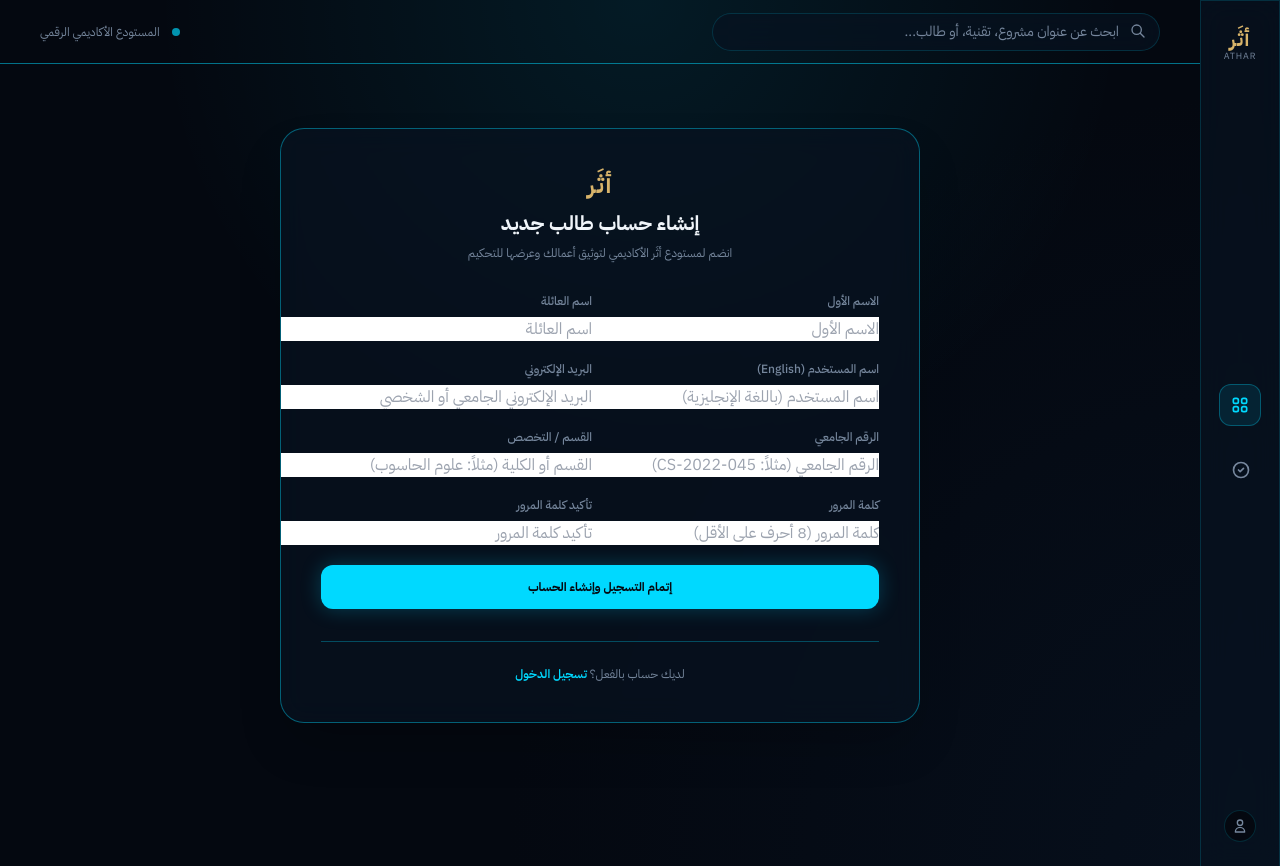
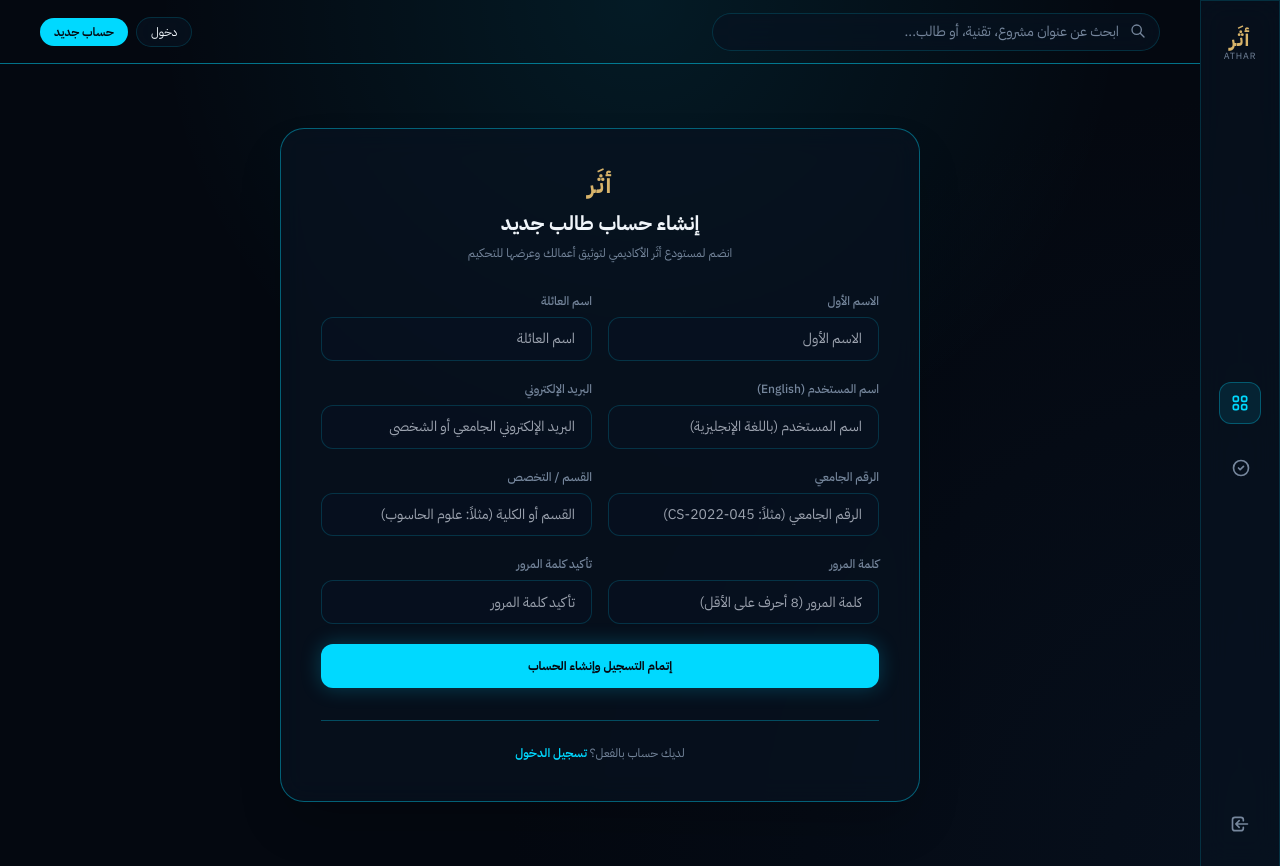
Before and after one commit to Awabaltayeb/Athaar, a Django app: page /auth/register/ in a window 1280 px wide. Run offline with Django 5.2, Linux system fonts and the light colour scheme; some libraries are stand-ins or nearby versions.

Commit message:
Update base.html

```diff
--- a/templates/base.html
+++ b/templates/base.html
@@ -5,12 +5,10 @@
     <meta name="viewport" content="width=device-width, initial-scale=1.0">
     <title>{% block title %}أثَر | المنصة الرقمية لتوثيق وتقييم المشاريع الأكاديمية{% endblock %}</title>
 
-    <!-- خط IBM Plex Sans Arabic للأصالة الهندسية -->
     <link rel="preconnect" href="https://fonts.googleapis.com">
     <link rel="preconnect" href="https://fonts.gstatic.com" crossorigin>
     <link href="https://fonts.googleapis.com/css2?family=IBM+Plex+Sans+Arabic:wght@300;400;500;600;700&display=swap" rel="stylesheet">
 
-    <!-- Tailwind CSS للتنظيم البنيوي المخصص -->
     <script src="https://cdn.tailwindcss.com"></script>
     <script>
         tailwind.config = {
@@ -64,6 +62,22 @@
             box-shadow: 0 0 20px rgba(0, 217, 255, 0.12);
         }
 
+        .form-input-glass {
+            width: 100%;
+            background: rgba(8, 18, 33, 0.65);
+            border: 1px solid rgba(0, 217, 255, 0.18);
+            border-radius: 0.75rem;
+            padding: 0.65rem 1rem;
+            font-size: 0.875rem;
+            color: #F0F5FA;
+            outline: none;
+            transition: border-color 0.2s, box-shadow 0.2s;
+        }
+        .form-input-glass:focus {
+            border-color: #00D9FF;
+            box-shadow: 0 0 15px rgba(0, 217, 255, 0.2);
+        }
+
         ::-webkit-scrollbar {
             width: 6px;
             height: 6px;
@@ -80,42 +94,44 @@
 </head>
 <body class="flex flex-col md:flex-row h-screen overflow-hidden antialiased selection:bg-cyanNeon selection:text-void">
 
-    <!-- شريط التنقل الجانبي الأيقوني المستوحى من الصورة (2) -->
+    <!-- شريط التنقل الجانبي -->
     <aside class="w-full md:w-20 glass-panel md:border-l border-b md:border-b-0 border-borderCrystal flex md:flex-col items-center justify-between p-4 md:py-6 z-30 shrink-0">
-        <!-- الشعار الأكاديمي المذهب -->
         <a href="{% url 'projects:gallery' %}" class="flex flex-col items-center group">
             <span class="text-xl font-bold tracking-wider text-goldMark">أثَر</span>
             <span class="text-[9px] tracking-widest text-textMuted uppercase mt-[-3px]">ATHAR</span>
         </a>
 
-        <!-- الروابط الأساسية -->
         <nav class="flex md:flex-col gap-4 md:gap-6">
             <a href="{% url 'projects:gallery' %}" class="p-2.5 rounded-xl text-cyanNeon bg-cyanNeon/10 border border-cyanNeon/30 transition-colors" title="معرض المشاريع">
                 <svg class="w-5 h-5" fill="none" stroke="currentColor" viewBox="0 0 24 24"><path stroke-linecap="round" stroke-linejoin="round" stroke-width="2" d="M4 6a2 2 0 012-2h2a2 2 0 012 2v2a2 2 0 01-2 2H6a2 2 0 01-2-2V6zM14 6a2 2 0 012-2h2a2 2 0 012 2v2a2 2 0 01-2 2h-2a2 2 0 01-2-2V6zM4 16a2 2 0 012-2h2a2 2 0 012 2v2a2 2 0 01-2 2H6a2 2 0 01-2-2v-2zM14 16a2 2 0 012-2h2a2 2 0 012 2v2a2 2 0 01-2 2h-2a2 2 0 01-2-2v-2z"/></svg>
             </a>
-            <a href="/admin/" class="p-2.5 rounded-xl text-textMuted hover:text-textBright hover:bg-white/5 transition-colors" title="لوحة التحكم والتحكيم">
+            <a href="/admin/" class="p-2.5 rounded-xl text-textMuted hover:text-textBright hover:bg-white/5 transition-colors" title="لوحة الإدارة الرسمية">
                 <svg class="w-5 h-5" fill="none" stroke="currentColor" viewBox="0 0 24 24"><path stroke-linecap="round" stroke-linejoin="round" stroke-width="2" d="M9 12l2 2 4-4m6 2a9 9 0 11-18 0 9 9 0 0118 0z"/></svg>
             </a>
         </nav>
 
-        <!-- بروفايل المستخدم / حالة الجلسة -->
+        <!-- البروفايل أو روابط الدخول -->
         <div class="flex items-center">
-            <div class="w-8 h-8 rounded-full border border-borderCrystal overflow-hidden bg-void flex items-center justify-center text-xs font-semibold text-textBright">
-                {% if user.is_authenticated %}
-                    {{ user.username|slice:":1"|upper }}
-                {% else %}
-                    <a href="/admin/" class="text-textMuted hover:text-cyanNeon" title="تسجيل الدخول">
-                        <svg class="w-4 h-4" fill="none" stroke="currentColor" viewBox="0 0 24 24"><path stroke-linecap="round" stroke-linejoin="round" stroke-width="2" d="M16 7a4 4 0 11-8 0 4 4 0 018 0zM12 14a7 7 0 00-7 7h14a7 7 0 00-7-7z"/></svg>
+            {% if user.is_authenticated %}
+                <div class="flex flex-col items-center gap-1 group relative">
+                    <div class="w-8 h-8 rounded-full border border-cyanNeon/40 bg-void flex items-center justify-center text-xs font-bold text-cyanNeon">
+                        {{ user.first_name|default:user.username|slice:":1"|upper }}
+                    </div>
+                    <a href="{% url 'accounts:logout' %}" class="text-[10px] text-textMuted hover:text-rose-400 transition-colors" title="تسجيل الخروج">
+                        خروج
                     </a>
-                {% endif %}
-            </div>
+                </div>
+            {% else %}
+                <a href="{% url 'accounts:login' %}" class="p-2 rounded-xl text-textMuted hover:text-cyanNeon" title="تسجيل الدخول">
+                    <svg class="w-5 h-5" fill="none" stroke="currentColor" viewBox="0 0 24 24"><path stroke-linecap="round" stroke-linejoin="round" stroke-width="2" d="M11 16l-4-4m0 0l4-4m-4 4h14m-5 4v1a3 3 0 01-3 3H6a3 3 0 01-3-3V7a3 3 0 013-3h7a3 3 0 013 3v1"/></svg>
+                </a>
+            {% endif %}
         </div>
     </aside>
 
-    <!-- المساحة العامة للتطبيقات والمحتوى -->
+    <!-- المساحة العامة -->
     <main class="flex-1 flex flex-col h-full overflow-hidden">
 
-        <!-- الشريط العلوي للبحث الموحد -->
         <header class="h-16 px-6 md:px-10 flex items-center justify-between border-b border-borderCrystal/50 shrink-0">
             <form method="GET" action="{% url 'projects:gallery' %}" class="w-full max-w-md relative">
                 <input type="text"
@@ -128,13 +144,29 @@
                 </button>
             </form>
 
-            <div class="hidden sm:flex items-center gap-3 text-xs text-textMuted">
-                <span class="inline-block w-2 h-2 rounded-full bg-cyanNeon animate-pulse"></span>
-                <span>المستودع الأكاديمي الرقمي</span>
+            <div class="flex items-center gap-4 text-xs">
+                {% if user.is_authenticated %}
+                    <span class="text-textMuted hidden sm:inline">أهلاً، <strong class="text-textBright font-semibold">{{ user.get_full_name|default:user.username }}</strong> ({{ user.get_role_display }})</span>
+                {% else %}
+                    <div class="flex items-center gap-2">
+                        <a href="{% url 'accounts:login' %}" class="px-3.5 py-1.5 rounded-full text-textBright hover:text-cyanNeon glass-panel transition-colors">دخول</a>
+                        <a href="{% url 'accounts:register' %}" class="px-3.5 py-1.5 rounded-full bg-cyanNeon text-void font-semibold hover:bg-cyanNeon/90 transition-colors">حساب جديد</a>
+                    </div>
+                {% endif %}
             </div>
         </header>
 
-        <!-- منطقة حقن المحتوى القابلة للتمرير -->
+        <!-- رسائل النظام والتنبيهات (Messages) -->
+        {% if messages %}
+        <div class="px-6 md:px-10 pt-4">
+            {% for message in messages %}
+            <div class="p-3 rounded-xl text-xs flex items-center justify-between {% if message.tags == 'success' %}bg-emerald-950/70 border border-emerald-500/40 text-emerald-300{% elif message.tags == 'error' %}bg-rose-950/70 border border-rose-500/40 text-rose-300{% else %}bg-cyanNeon/10 border border-cyanNeon/30 text-cyanNeon{% endif %}">
+                <span>{{ message }}</span>
+            </div>
+            {% endfor %}
+        </div>
+        {% endif %}
+
         <div class="flex-1 overflow-y-auto p-4 md:p-8">
             {% block content %}
             {% endblock %}
```
